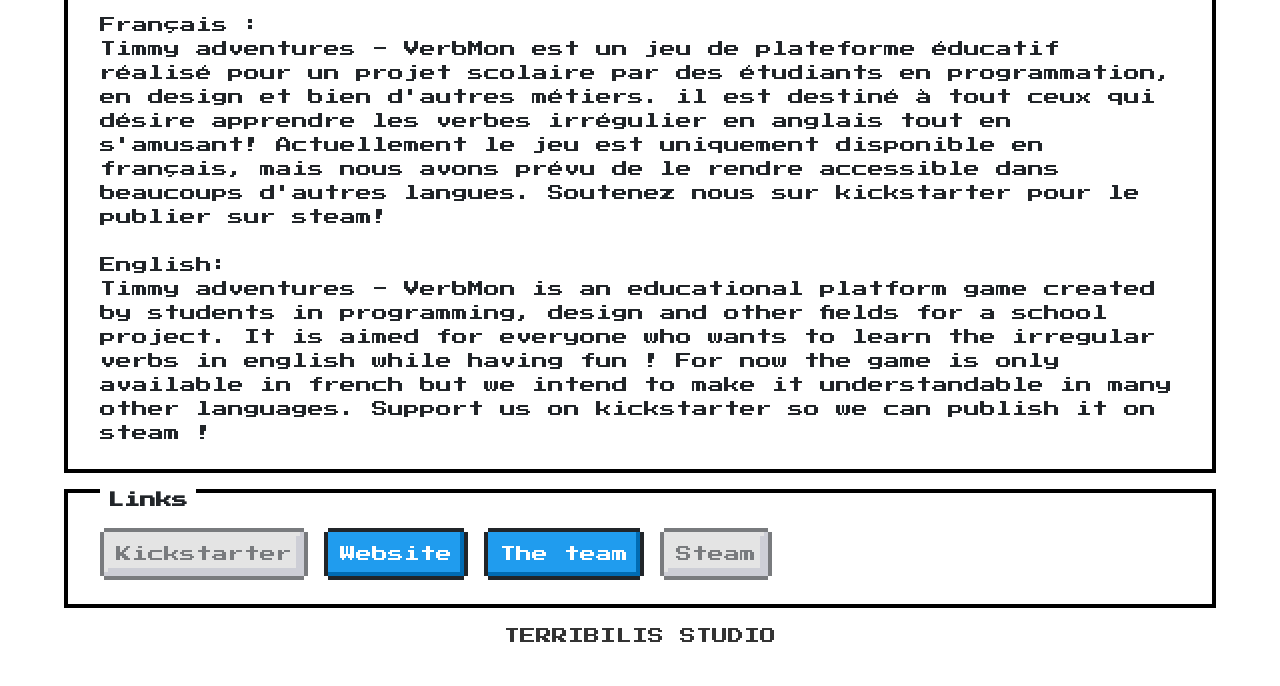
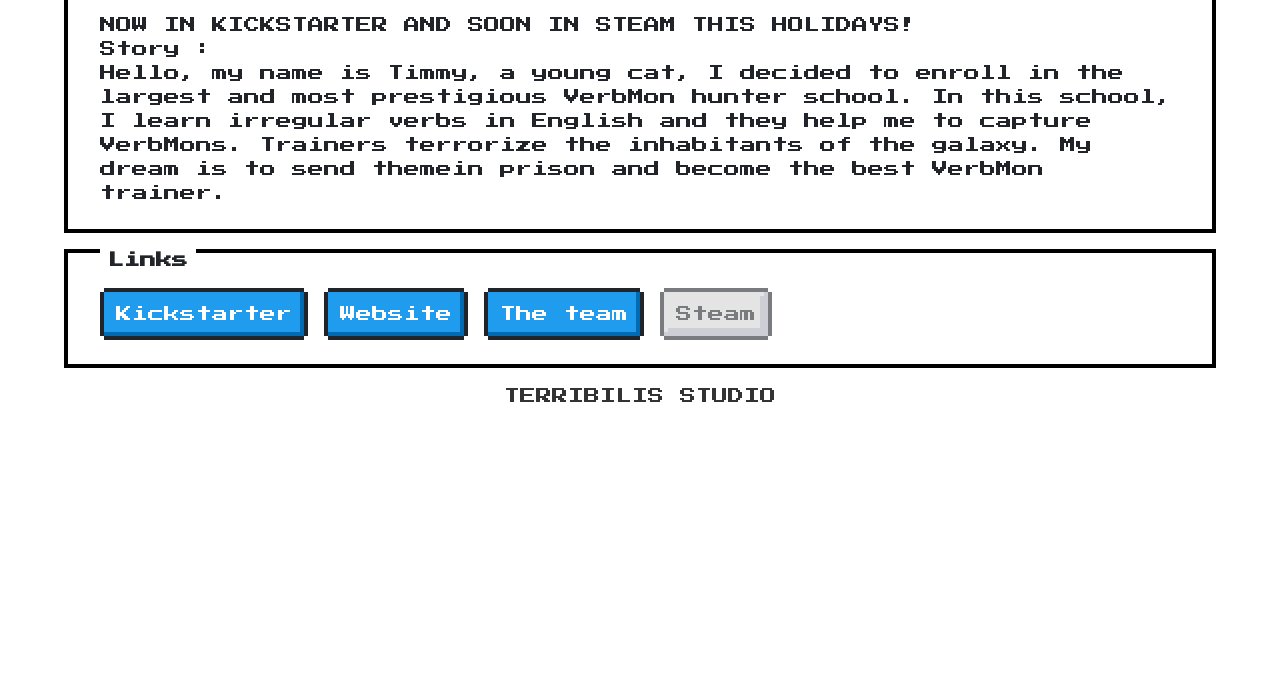
Before and after one commit to john5565/VerbMon_news, a website: page index.html in a window 1280 px wide. Shown: the part 114-800 px from the top of the page. Drawn offline with nearby package versions, Linux system fonts and the light colour scheme.

Commit message:
Update index.html

```diff
--- a/index.html
+++ b/index.html
@@ -36,7 +36,7 @@
 
   <body>
     <header>
-      <h1>T.A. VERBMON V.14</h1>
+      <h1>T.A. VERBMON V.21</h1>
     </header>
 
 
@@ -52,17 +52,15 @@
     <section class="nes-container with-title">
       <h2 class="title">Info</h2>
       <div class="containers" id="containers">
-Français :
+	  NOW IN KICKSTARTER AND SOON IN STEAM THIS HOLIDAYS!
+	  <br>
+Story :
 <br>
-Timmy adventures - VerbMon est un jeu de plateforme éducatif réalisé pour un projet scolaire par des étudiants en programmation, en design et bien d'autres métiers. il est destiné à tout ceux qui désire apprendre les verbes irrégulier en anglais tout en s'amusant! Actuellement le jeu est uniquement disponible en français, mais nous avons prévu de le rendre accessible dans beaucoups d'autres langues.
-Soutenez nous sur kickstarter pour le publier sur steam!
-<br><br>
-English:
-<br>
-Timmy adventures - VerbMon is an educational platform game created by students in programming, design and other fields for a school project.
-It is aimed for everyone who wants to learn the irregular verbs in english while having fun !
-For now the game is only available in french but we intend to make it understandable in many other languages.
-Support us on kickstarter so we can publish it on steam !
+Hello, my name is Timmy, a young cat, I decided to enroll in the largest and most prestigious VerbMon hunter school.
+In this school, I learn irregular verbs in English and they help me to capture VerbMons.
+Trainers terrorize the inhabitants of the galaxy. My dream is to send themein prison
+and become the best VerbMon trainer.
+
       </div>
 
       <span class="nes-balloon from-right copied" id="copied-containers">Copied!</span>
@@ -87,10 +85,10 @@
 	 <section class="nes-container with-title">
       <h2 class="title">Links</h2>
       <div id="buttons">
-		<button type="button" class="nes-btn is-disabled">Kickstarter  </button>
 
-		<a href="https://terribilistudio.wordpress.com/games/timmy-adventures-verbmon/" target="_blank" class="nes-btn is-primary">Website</a>
-		<a href="https://terribilistudio.wordpress.com/about/" target="_blank" class="nes-btn is-primary">The team</a>
+		<a href="https://www.kickstarter.com/projects/1647708169/timmys-adventures-verbmon" target="_blank" class="nes-btn is-primary">Kickstarter</a>
+		<a href="http://terribilisstudio.fr/" target="_blank" class="nes-btn is-primary">Website</a>
+		<a href="http://terribilisstudio.fr/credits" target="_blank" class="nes-btn is-primary">The team</a>
         <button type="button" class="nes-btn is-disabled">Steam</button>
       </div>
 
@@ -99,7 +97,7 @@
 
     <footer class="footer">
       <p>
-        <a href="https://terribilistudio.wordpress.com/" target="_blank">TERRIBILIS STUDIO</a>
+        <a href="http://terribilisstudio.fr/" target="_blank">TERRIBILIS STUDIO</a>
       </p>
     </footer>
   </body>
@@ -121,7 +119,6 @@
         copiedEl.style.display = 'none'
       }, 2000);
     }
-
     window.onload = function() {
       var link = document.querySelector("a.github-link");
       var octocat = document.querySelector("a.github-link > i.nes-octocat");
@@ -131,7 +128,6 @@
       link.addEventListener("mouseout", function() {
         octocat.classList.remove("animate");
       });
-
       var elements = ['buttons', 'containers', 'radios', 'checkboxes', 'avatars', 'form',
         'balloons', 'lists', 'table', 'progress', 'badges', 'reaction', 'sns', 'others', 'controllers'];
       for (var i = 0; i < elements.length; i++) {
```
